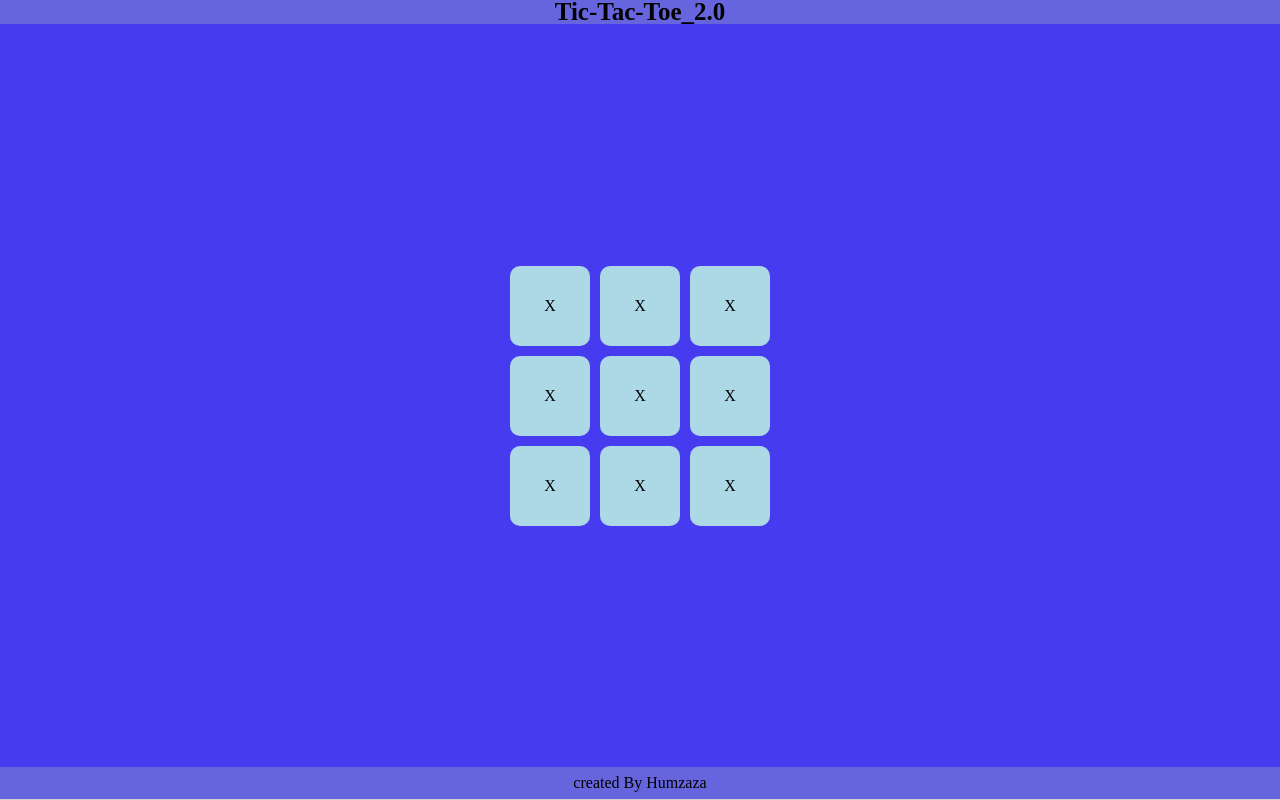
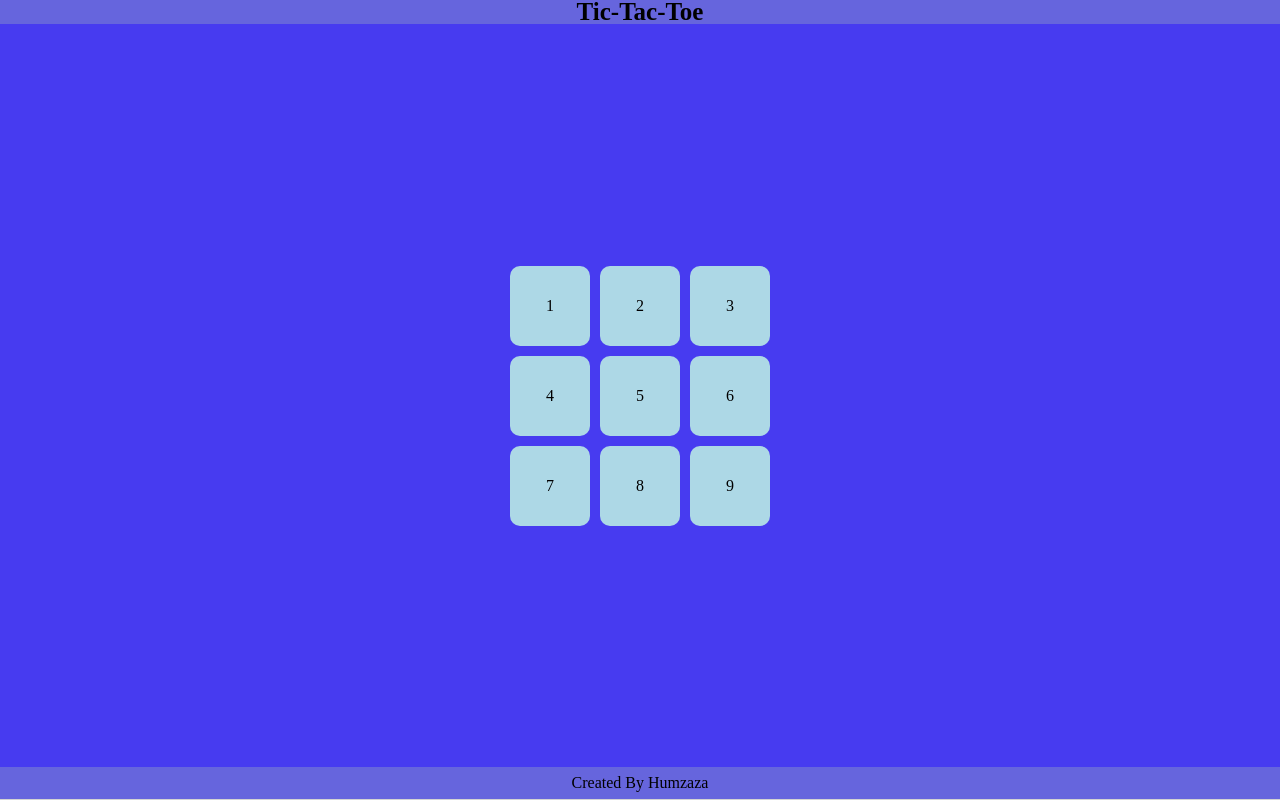
Before and after one commit to Humzaza/Tic-Tac-Toe_2.0, a plain HTML site: page index.html in a window 1280 px wide. Drawn offline with Linux system fonts and the light colour scheme.

Commit message:
Added Functions to GameBoard module

```diff
--- a/index.html
+++ b/index.html
@@ -4,25 +4,25 @@
     <meta charset="UTF-8">
     <meta http-equiv="X-UA-Compatible" content="IE=edge">
     <meta name="viewport" content="width=device-width, initial-scale=1.0">
-    <script src="script.js"></script>
+    <script src="script.js" defer></script>
     <link rel="stylesheet" href="style.css">
     <title>Tic-Tac-Toe_2.0</title>
 </head>
 <body>
-    <header>Tic-Tac-Toe_2.0</header>
+    <header>Tic-Tac-Toe</header>
     <div class="content">
         <div class="gameboard">
-            <div class="boxes">X</div>
-            <div class="boxes">X</div>
-            <div class="boxes">X</div>
-            <div class="boxes">X</div>
-            <div class="boxes">X</div>
-            <div class="boxes">X</div>
-            <div class="boxes">X</div>
-            <div class="boxes">X</div>
-            <div class="boxes">X</div>
+            <div class="boxes" id="0">X</div>
+            <div class="boxes" id="1">X</div>
+            <div class="boxes" id="2">X</div>
+            <div class="boxes" id="3">X</div>
+            <div class="boxes" id="4">X</div>
+            <div class="boxes" id="5">X</div>
+            <div class="boxes" id="6">X</div>
+            <div class="boxes" id="7">X</div>
+            <div class="boxes" id="8">X</div>
         </div>
     </div>
-    <footer>created By Humzaza</footer>
+    <footer>Created By Humzaza</footer>
 </body>
 </html>
--- a/script.js
+++ b/script.js
@@ -0,0 +1,65 @@
+
+const GameBoard = (() => {
+    'use strict';
+    const board = ['1', '2', '3', '4', '5', '6', '7', '8', '9'];
+
+    const boardinit = () => {
+        renderToDivs();
+        getSelectedDiv();
+    };
+
+    const getInputDivs = () => {
+        const boxs = [];
+        for (let index = 0; index < 9; index++) {
+            boxs[index] = document.getElementById(index);
+        }
+        return boxs;
+    };
+
+    const getSelectedDiv = () => {
+        getInputDivs().forEach((div) => {
+            div.addEventListener('click', () => {
+                console.log(div);
+            });
+        });
+    };
+
+    const renderToDivs = () => {
+        const selectedDiv = getInputDivs();
+        for (let index = 0; index < 9; index++) {
+            selectedDiv[index].textContent = board[index];
+        }
+    };
+
+    const setCell = (index, value) => {
+        board[index] = value;
+    };
+
+    const resetBoard = () => {
+        board.forEach((index) => {
+            board[index] = '';
+        });
+    };
+
+    const showBoard = () => {
+        const currentBoard = board;
+        return currentBoard;
+    };
+
+    boardinit();
+    return {
+        getInputDivs,
+        setCell,
+        resetBoard,
+        showBoard,
+        getSelectedDiv
+    };
+
+})();
+
+function Players(name, symbol) {
+    return {
+        name,
+        symbol
+    };
+}
```
